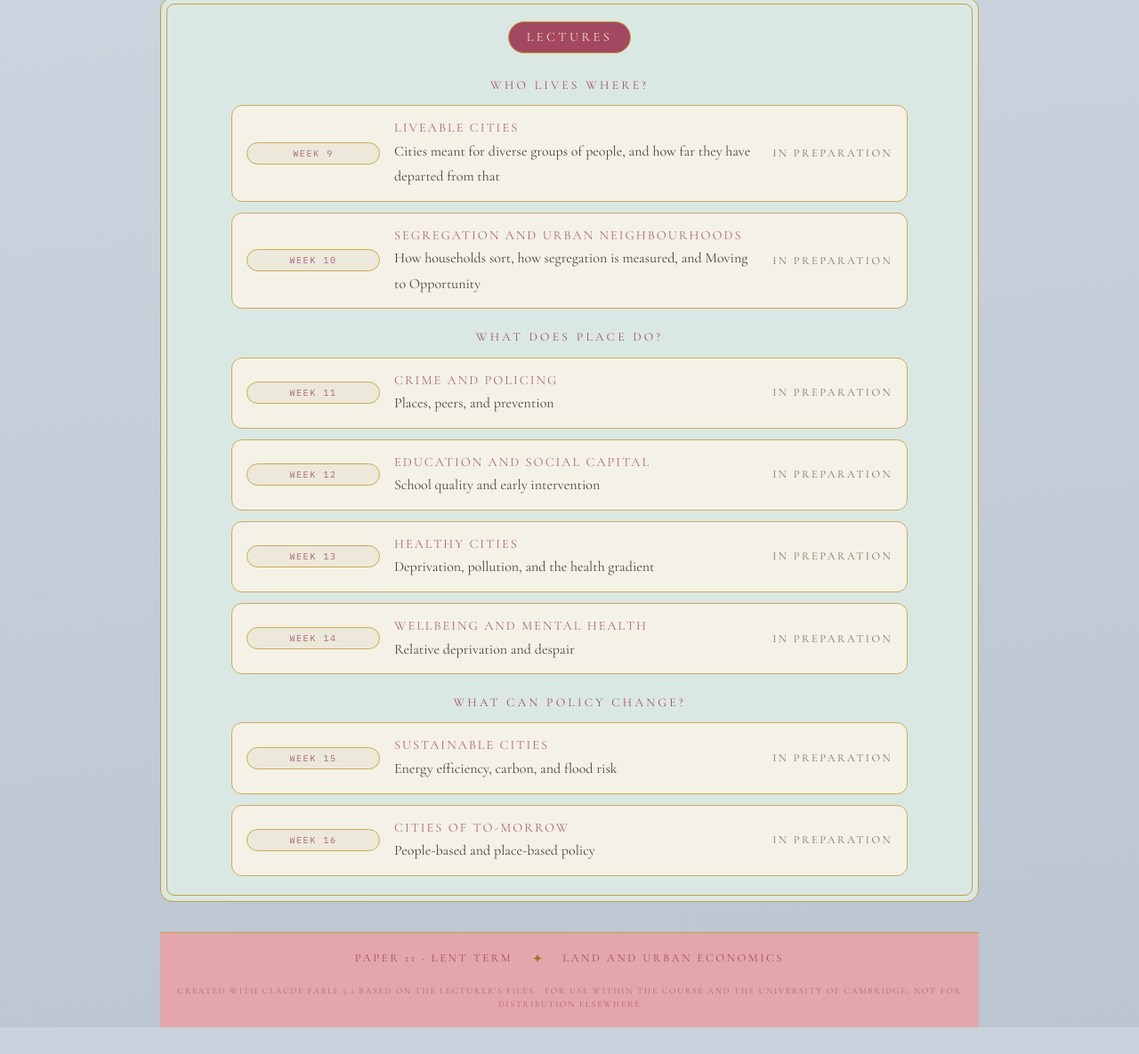
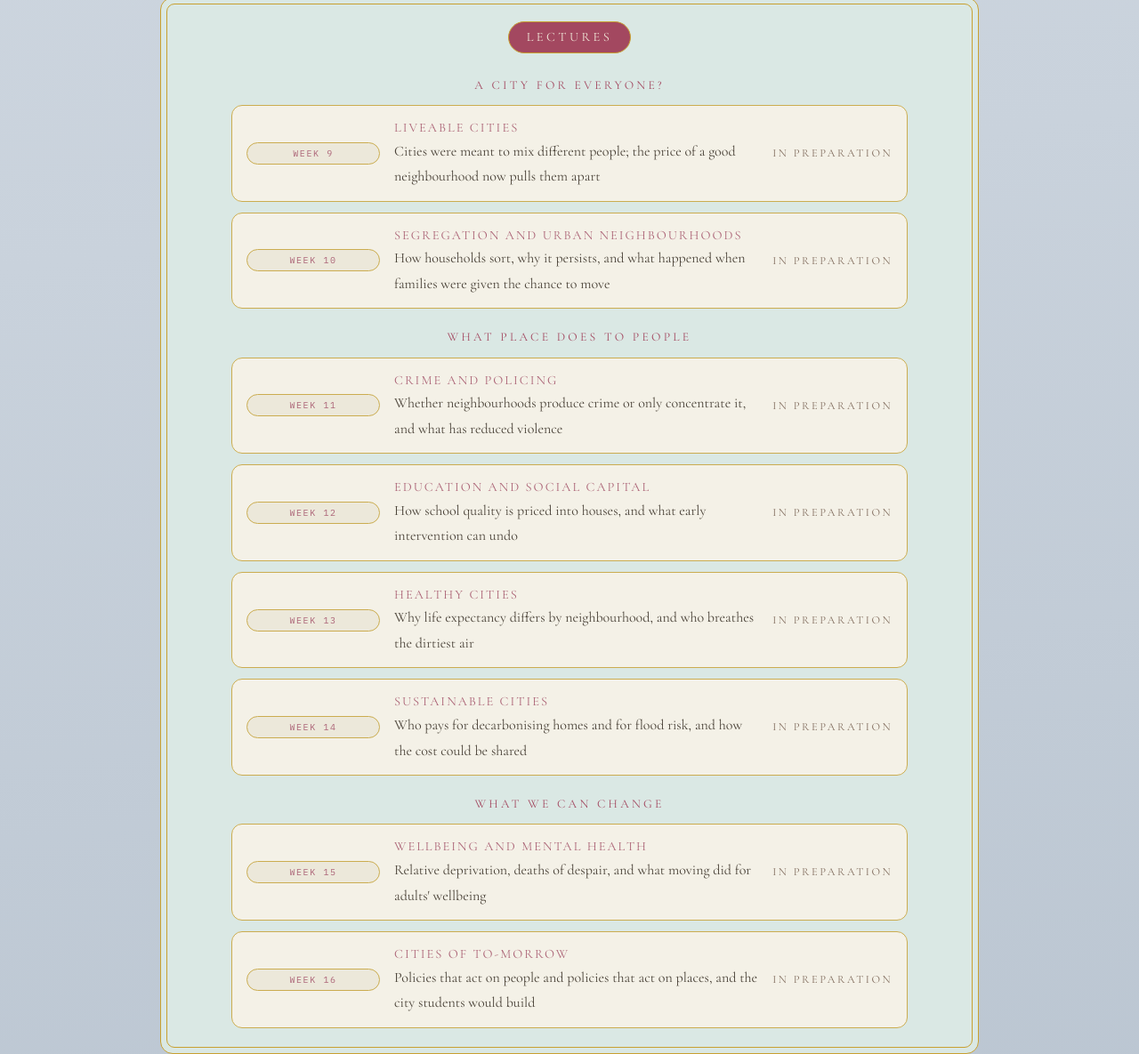
Before and after one commit to jerchenn/p11, a plain HTML site: page index.html in a window 1280 px wide. Shown: the part 1166-2351 px from the top of the page at 89% size. Before the commit the page ends 2321 px from the top, so only its background shows below. Drawn offline with nearby package versions, Linux system fonts and the light colour scheme.

Commit message:
New narrative; wellbeing week 15, sustainable week 14
Co-Authored-By: Claude Fable 5.1 <noreply@anthropic.com>

```diff
--- a/index.html
+++ b/index.html
@@ -124,7 +124,7 @@ footer .made{flex-basis:100%;text-align:center;font-size:.62rem;letter-spacing:.
 
 <section class="frame" aria-label="The term">
   <span class="sign">The term</span>
-  <p>Where a child grows up shapes how their life turns out. Michaelmas showed why such differences persist: amenities and disadvantages are fixed in place, land and housing prices adjust to them, and households sort by what they can pay. The Lent term asks which parts of the resulting gaps can be changed, by whom and by how much, through studies in which an intervention or a natural experiment moved an outcome.</p>
+  <p>Cities were meant to bring different people together and give each of them a chance to do better. In many cities they now do the opposite: where a child grows up increasingly decides how their life turns out. This term follows that problem from the rising price of a good neighbourhood, through what neighbourhoods do to crime, schooling, health and wellbeing, to the policies that have changed outcomes and those that still could.</p>
 </section>
 
 <div class="node"><div class="stem"></div><div class="dot"></div><span class="tag">Lectures</span></div>
@@ -132,17 +132,17 @@ footer .made{flex-basis:100%;text-align:center;font-size:.62rem;letter-spacing:.
 <section class="frame" aria-label="Lectures">
   <span class="sign">Lectures</span>
   <div class="path">
-    <div class="grp">Who lives where?</div>
-    <div class="stop wait"><span class="n">Week 9</span><span><b>Liveable cities</b><span class="d">Cities meant for diverse groups of people, and how far they have departed from that</span></span><span class="go w">In preparation</span></div>
-    <div class="stop wait"><span class="n">Week 10</span><span><b>Segregation and urban neighbourhoods</b><span class="d">How households sort, how segregation is measured, and Moving to Opportunity</span></span><span class="go w">In preparation</span></div>
-    <div class="grp">What does place do?</div>
-    <div class="stop wait"><span class="n">Week 11</span><span><b>Crime and policing</b><span class="d">Places, peers, and prevention</span></span><span class="go w">In preparation</span></div>
-    <div class="stop wait"><span class="n">Week 12</span><span><b>Education and social capital</b><span class="d">School quality and early intervention</span></span><span class="go w">In preparation</span></div>
-    <div class="stop wait"><span class="n">Week 13</span><span><b>Healthy cities</b><span class="d">Deprivation, pollution, and the health gradient</span></span><span class="go w">In preparation</span></div>
-    <div class="stop wait"><span class="n">Week 14</span><span><b>Wellbeing and mental health</b><span class="d">Relative deprivation and despair</span></span><span class="go w">In preparation</span></div>
-    <div class="grp">What can policy change?</div>
-    <div class="stop wait"><span class="n">Week 15</span><span><b>Sustainable cities</b><span class="d">Energy efficiency, carbon, and flood risk</span></span><span class="go w">In preparation</span></div>
-    <div class="stop wait"><span class="n">Week 16</span><span><b>Cities of To-Morrow</b><span class="d">People-based and place-based policy</span></span><span class="go w">In preparation</span></div>
+    <div class="grp">A city for everyone?</div>
+    <div class="stop wait"><span class="n">Week 9</span><span><b>Liveable cities</b><span class="d">Cities were meant to mix different people; the price of a good neighbourhood now pulls them apart</span></span><span class="go w">In preparation</span></div>
+    <div class="stop wait"><span class="n">Week 10</span><span><b>Segregation and urban neighbourhoods</b><span class="d">How households sort, why it persists, and what happened when families were given the chance to move</span></span><span class="go w">In preparation</span></div>
+    <div class="grp">What place does to people</div>
+    <div class="stop wait"><span class="n">Week 11</span><span><b>Crime and policing</b><span class="d">Whether neighbourhoods produce crime or only concentrate it, and what has reduced violence</span></span><span class="go w">In preparation</span></div>
+    <div class="stop wait"><span class="n">Week 12</span><span><b>Education and social capital</b><span class="d">How school quality is priced into houses, and what early intervention can undo</span></span><span class="go w">In preparation</span></div>
+    <div class="stop wait"><span class="n">Week 13</span><span><b>Healthy cities</b><span class="d">Why life expectancy differs by neighbourhood, and who breathes the dirtiest air</span></span><span class="go w">In preparation</span></div>
+    <div class="stop wait"><span class="n">Week 14</span><span><b>Sustainable cities</b><span class="d">Who pays for decarbonising homes and for flood risk, and how the cost could be shared</span></span><span class="go w">In preparation</span></div>
+    <div class="grp">What we can change</div>
+    <div class="stop wait"><span class="n">Week 15</span><span><b>Wellbeing and mental health</b><span class="d">Relative deprivation, deaths of despair, and what moving did for adults&#x27; wellbeing</span></span><span class="go w">In preparation</span></div>
+    <div class="stop wait"><span class="n">Week 16</span><span><b>Cities of To-Morrow</b><span class="d">Policies that act on people and policies that act on places, and the city students would build</span></span><span class="go w">In preparation</span></div>
   </div>
 </section>
 
```
